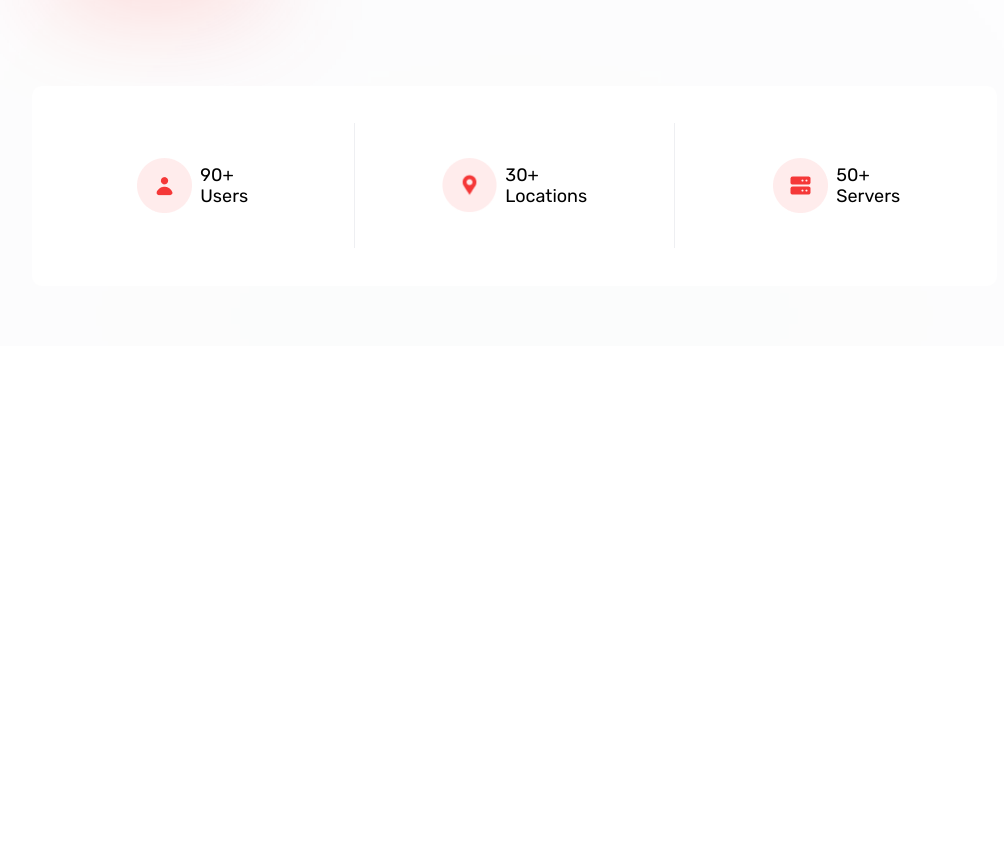
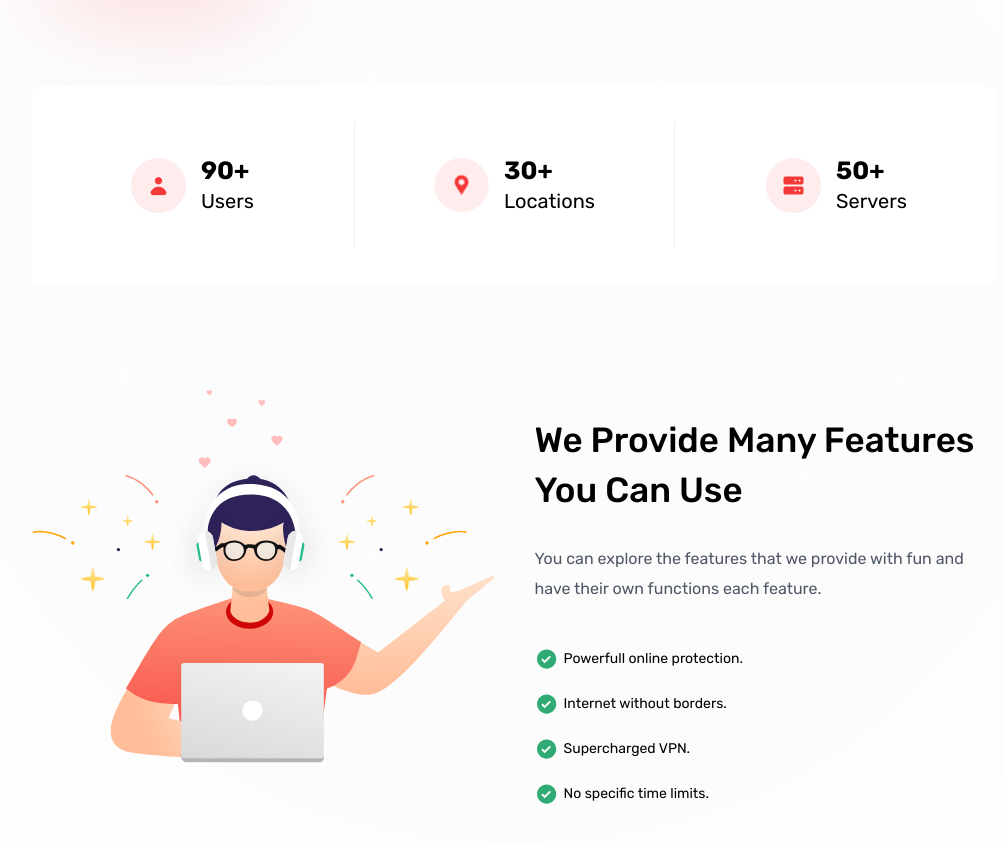
Before and after one commit to yousiefhamed/lasles_vpn_landing_page, a plain HTML site: page index.html in a window 1280 px wide. Shown: the part 660-1506 px from the top of the page, without its empty margins (118-1122 px from the left). Before the commit the page ends 1006 px from the top, so only its background shows below. Drawn offline with Linux system fonts and the light colour scheme.

Commit message:
adding features section

```diff
--- /dev/null
+++ b/components/_features.scss
@@ -0,0 +1,35 @@
+.features {
+  margin: 100px 0 130px;
+}
+.features__text {
+  h2 {
+    font-size: var(--font-size-35);
+    font-weight: var(--font-weight-medium);
+    line-height: 50px;
+  }
+  p {
+    font-size: var(--font-size-16);
+    font-weight: var(--font-weight-regular);
+    line-height: 30px;
+    color: var(--color-grey);
+    margin: 20px 0;
+  }
+  ul {
+    list-style: none;
+    padding-left: 0;
+    padding-top: 20px;
+    li {
+      display: flex;
+      justify-content: stretch;
+      align-items: center;
+      gap: 5px;
+      line-height: 30px;
+      padding-bottom: 15px;
+      font-size: var(--font-size-14);
+      font-weight: var(--font-weight-regular);
+      img {
+        width: 24px;
+      }
+    }
+  }
+}
--- a/components/_global.scss
+++ b/components/_global.scss
@@ -8,6 +8,7 @@ body {
   width: calc(100vw - 15px);
   padding: 0;
   margin: 0;
+  background-color: var(--color-white);
   color: var(--color-black);
   font-family: var(--font-family-rubik);
   font-size: var(--font-size-18);
--- a/components/_statistics.scss
+++ b/components/_statistics.scss
@@ -25,7 +25,7 @@
     display: flex;
     justify-content: center;
     align-items: center;
-    gap: 8.5px;
+    gap: 15px;
     margin: 0 auto;
     padding: 0;
 
@@ -43,6 +43,14 @@
       flex-direction: column;
       justify-content: center;
       align-items: start;
+      line-height: 30px;
+      font-size: var(--font-size-25);
+      font-weight: var(--font-weight-bold);
+
+      span {
+        font-size: var(--font-size-20);
+        font-weight: var(--font-weight-regular);
+      }
     }
   }
 }
--- a/index.html
+++ b/index.html
@@ -67,6 +67,38 @@
           <div></div>
         </section>
       </section>
+      <section class="features hero">
+        <div class="hero__img">
+          <img
+            src="./imgs/Illustration 2.svg"
+            alt="a man with lights in background"
+          />
+        </div>
+        <div class="features__text hero__text">
+          <h2>We Provide Many Features You Can Use</h2>
+          <p>
+            You can explore the features that we provide with fun and have their
+            own functions each feature.
+          </p>
+          <ul class="features__list">
+            <li>
+              <img src="./imgs/true.svg" alt="true icon" />Powerfull online
+              protection.
+            </li>
+            <li>
+              <img src="./imgs/true.svg" alt="true icon" />Internet without
+              borders.
+            </li>
+            <li>
+              <img src="./imgs/true.svg" alt="true icon" />Supercharged VPN.
+            </li>
+            <li>
+              <img src="./imgs/true.svg" alt="true icon" />No specific time
+              limits.
+            </li>
+          </ul>
+        </div>
+      </section>
     </div>
   </body>
 </html>
--- a/style.scss
+++ b/style.scss
@@ -3,3 +3,4 @@
 @use "./components/header";
 @use "./components/hero";
 @use "./components/statistics";
+@use "./components/features";
```
Also changed, not shown: imgs/Illustration 2.svg (added), imgs/true.svg (added), styles/style.css, 1 other file.
